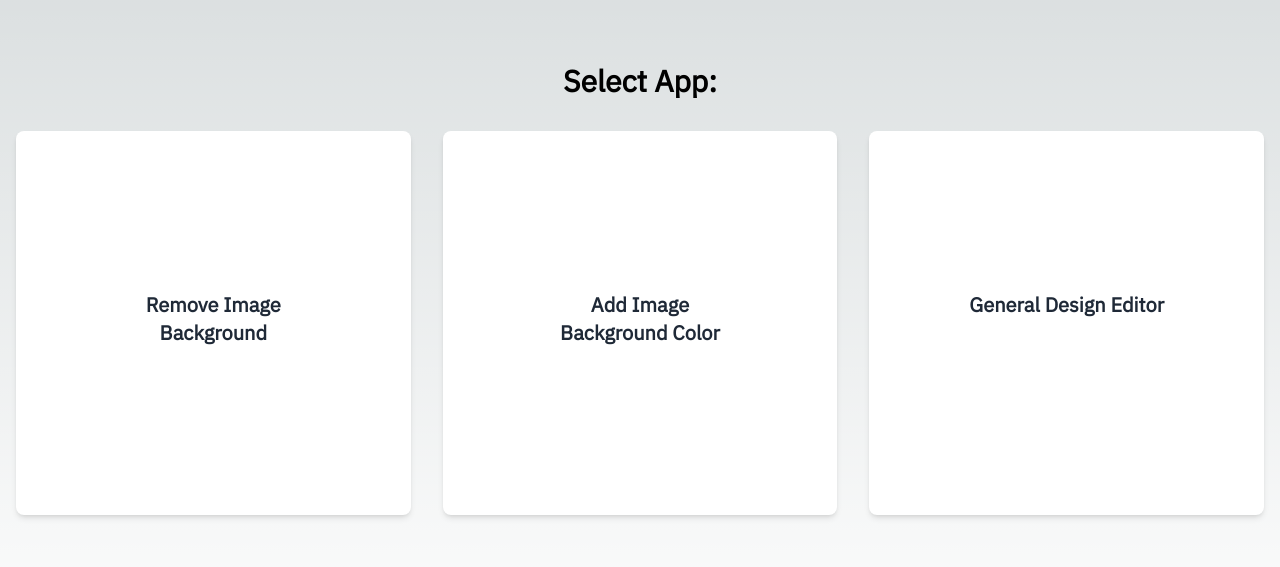
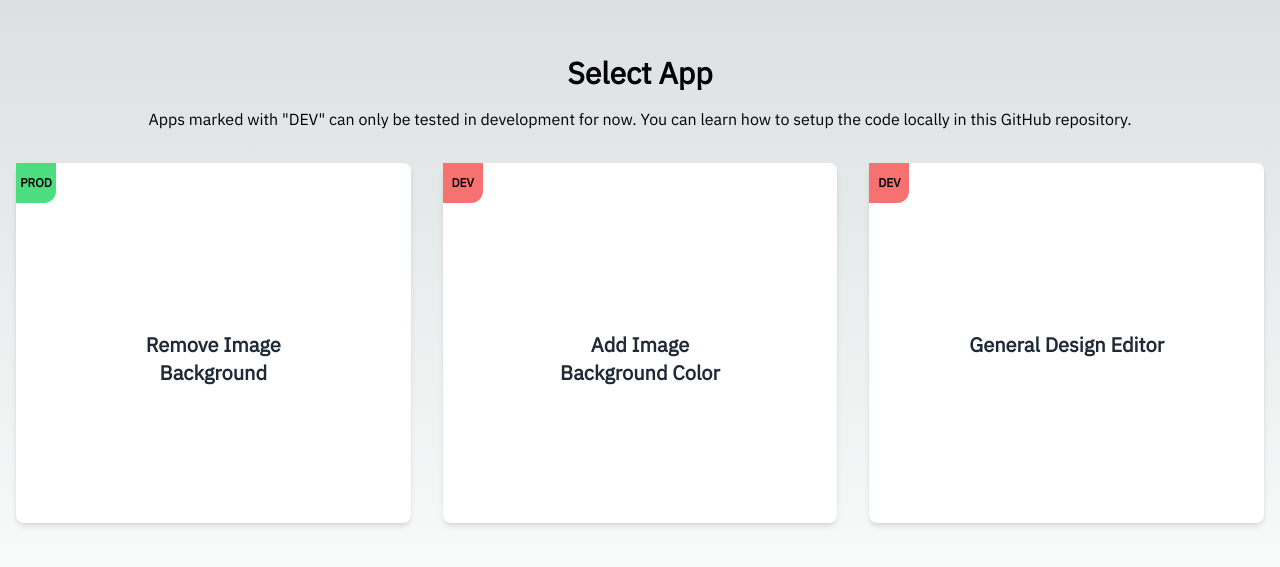
Before and after one commit to BolajiAyodeji/attraktives-headshot, a Next.js app: page /start in a window 1280 px wide. Shown: the part 111-678 px from the top of the page. Built offline with nearby package versions, Linux system fonts and the light colour scheme.

Commit message:
refactor: add status badge to list of apps

```diff
--- a/app/start/page.tsx
+++ b/app/start/page.tsx
@@ -3,30 +3,52 @@ export default function StartPage() {
     {
       name: "Remove Image Background",
       url: "/bg-remove",
+      isProduction: true,
     },
     {
       name: "Add Image Background Color",
       url: "/bg-add",
+      isProduction: false,
     },
     {
       name: "General Design Editor",
       url: "/editor",
+      isProduction: false,
     },
   ];
 
   return (
     <div className="flex flex-col h-screen items-center justify-center mx-4">
-      <h1 className="text-xl lg:text-3xl font-bold mb-8">Select App:</h1>
+      <h2 className="text-xl lg:text-3xl font-bold mb-4">Select App</h2>
+      <p className="pb-8 text-center">
+        Apps marked with &quot;DEV&quot; can only be tested in development for
+        now. You can learn how to setup the code locally in{" "}
+        <a
+          href="https://github.com/BolajiAyodeji/attraktives-headshot"
+          target="_blank"
+          rel="noopener noreferrer"
+          className="hover:underline decoration-wavy"
+        >
+          this GitHub repository.
+        </a>
+      </p>
       <div className="grid grid-cols-1 lg:grid-cols-3 gap-2 lg:gap-8">
         {apps.map((app, index) => (
           <a
             key={index}
-            className="bg-white rounded-lg shadow-md hover:bg-blue-500"
+            className="bg-white rounded-lg shadow-md hover:bg-blue-200"
             href={app.url}
           >
-            <h2 className="text-xl text-center font-semibold text-gray-800 mb-2 px-12 py-14 lg:px-24 lg:py-40">
+            <span
+              className={`inline-flex items-center justify-center w-10 h-10 text-xs font-semibold text-black rounded-br-xl ${
+                app.isProduction ? "bg-green-400" : "bg-red-400"
+              }`}
+            >
+              {app.isProduction ? "PROD" : "DEV"}
+            </span>
+            <p className="text-xl text-center font-semibold text-gray-800 mb-2 px-12 py-14 lg:px-24 lg:py-32">
               {app.name}
-            </h2>
+            </p>
           </a>
         ))}
       </div>
```
